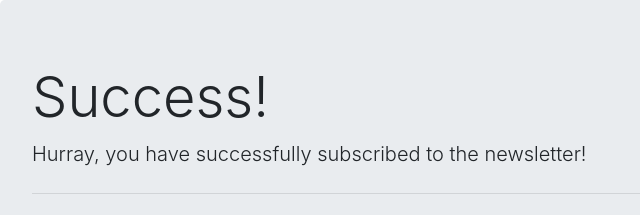
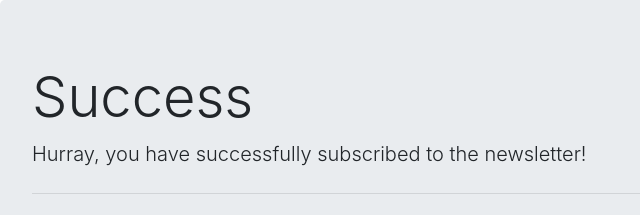
Before and after one commit to ayushvarma7/Newsletter, a website: page success.html in a window 1280 px wide. Shown: the top 215 px of the page, 0-640 px from the left. Drawn offline with nearby package versions, Linux system fonts and the light colour scheme.

Commit message:
Newsletter success

```diff
--- a/success.html
+++ b/success.html
@@ -12,7 +12,7 @@
 </head>
 <body>
     <div class="jumbotron">
-        <h1 class="display-4">Success!</h1>
+        <h1 class="display-4">Success</h1>
         <p class="lead">Hurray, you have successfully subscribed to the newsletter!</p>
         <hr class="my-4">
         <p>Follow us up for more amazing stories and content.</p>
```
